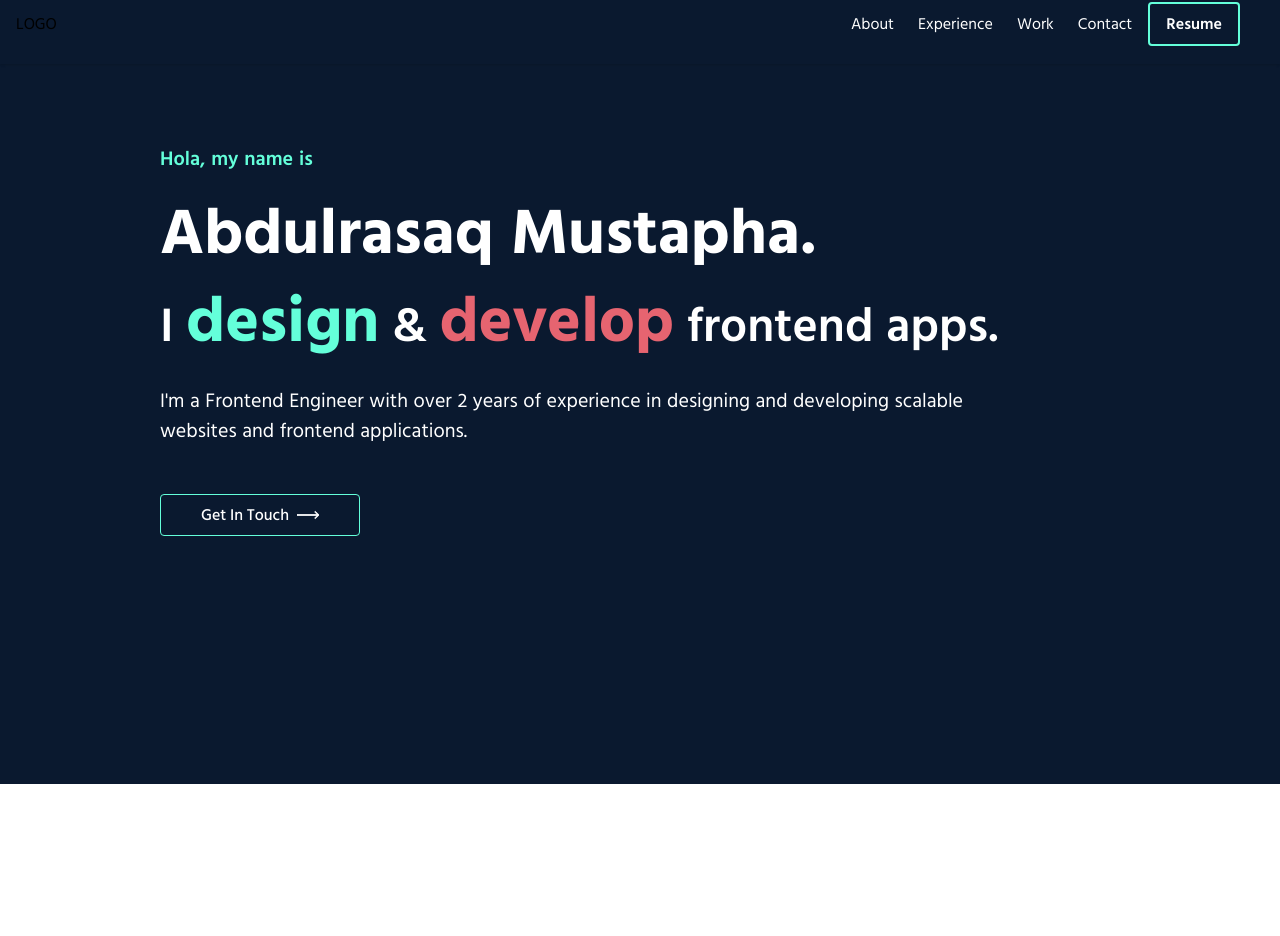
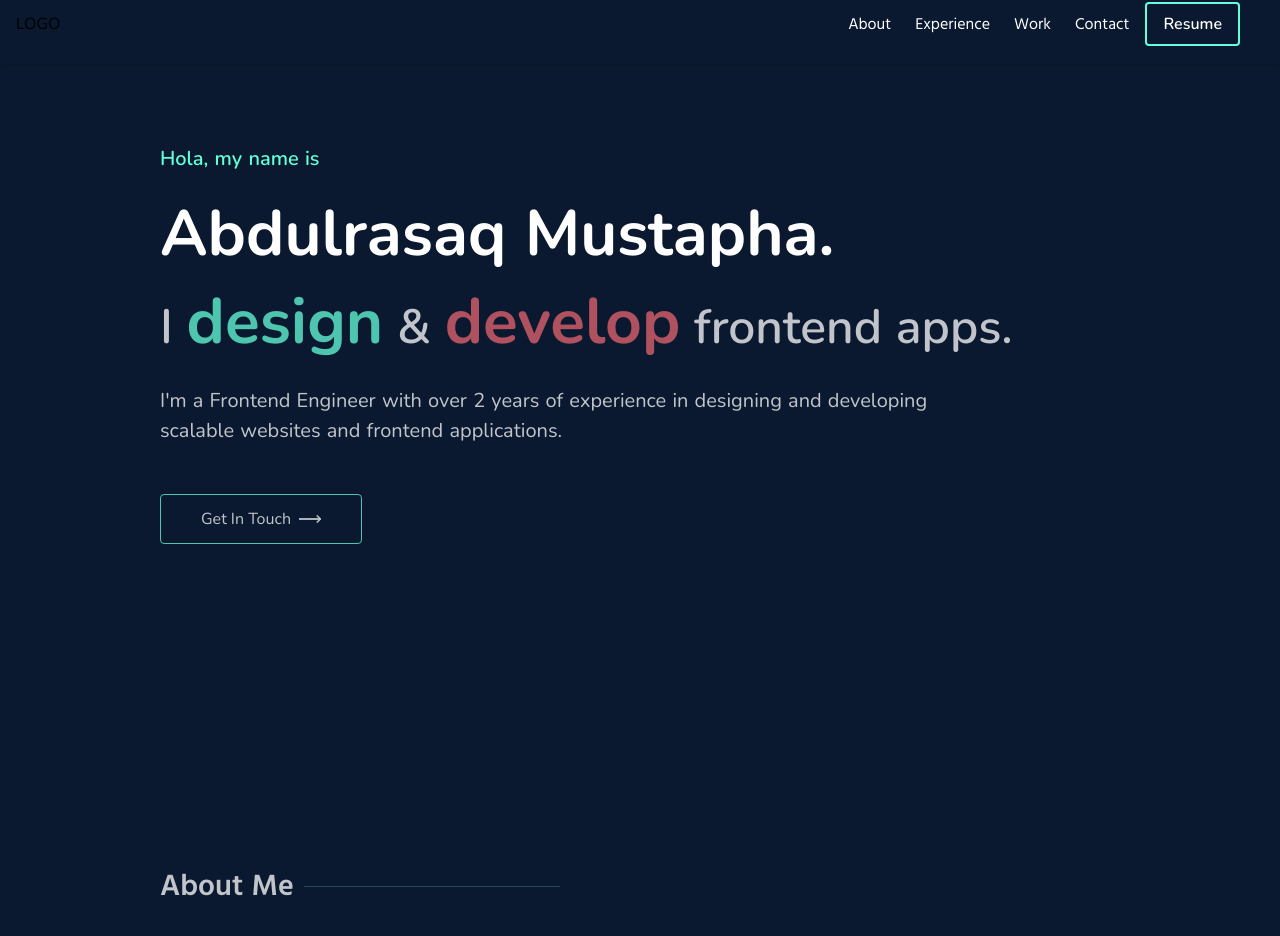
Before and after one commit to geekmaros/geekmaros-portfolio, a Nuxt app: page / in a window 1280 px wide. Shown: the part 16-952 px from the top of the page. Before the commit the page ends 800 px from the top, so only its background shows below. Built offline with nearby package versions, Linux system fonts and the light colour scheme.

Commit message:
about content

```diff
--- a/assets/sass/main.sass
+++ b/assets/sass/main.sass
@@ -1,3 +1,4 @@
-@import url("https://fonts.googleapis.com/css2?family=Hind+Siliguri:wght@300;400;500;600;700&amp;family=Satisfy&amp;display=swap")
-html
-  font-family: 'Hind Siliguri', sans-serif
+//@import url("https://fonts.googleapis.com/css2?family=Hind+Siliguri:wght@400;500;600;700&amp;family=Satisfy&amp;display=swap")
+//@import url("https://fonts.googleapis.com/css2?family=Nunito:wght@400 ;500;600;700&amp;family=Satisfy&amp;display=swap")
+//html
+//  font-family: 'Hind Siliguri', sans-serif
--- /dev/null
+++ b/components/About.vue
@@ -0,0 +1,48 @@
+<template>
+  <section
+    class="about font-serif text-xl bg-regal-purple h-screen py-8 px-5 sm:py-20 sm:px-40"
+  >
+    <header class="flex justify-start items-center relative mb-6">
+      <span
+        class="text-about text-2xl font-semibold sm:text-3xl opacity-75 text-white sm:font-semibold"
+        >About Me</span
+      >
+    </header>
+
+    <div
+      class="about-content font-serif font-medium opacity-75 flex flex-col text-white"
+    >
+      <div class="about-compo">
+        <p>
+          Hola! I'm Abdulrasaq Mustapha also known as
+          <a
+            href="https://github.com/geekmaros"
+            target="_blank"
+            title="You can find me on all social media platform as @geekmaros"
+            ><span class="text-regal-blue">geekmaros</span></a
+          >, a Frontend Developer based in Nigeria(🇳🇬).
+        </p>
+        <p></p>
+      </div>
+    </div>
+  </section>
+</template>
+
+<script>
+export default {}
+</script>
+
+<style scoped lang="sass">
+@media screen and (min-width: 1024px)
+  section
+    header
+      .text-about:after
+        content: ''
+        position: absolute
+        height: 1px
+        width: 20vw
+        top: 48%
+        left: 15%
+        opacity: 0.3
+        background: var(--regal-blue)
+</style>
--- a/components/Header.vue
+++ b/components/Header.vue
@@ -1,8 +1,6 @@
 <template>
   <header class="h-20 shadow flex relative items-center bg-regal-purple">
-    <nav
-      class="sm:flex w-full relative sm:justify-between fixed sm:items-center"
-    >
+    <nav class="sm:flex w-full relative sm:justify-between sm:items-center">
       <div class="flex items-center justify-between flex-wrap px-4 py-3">
         <div class="image-container">
           <h1>LOGO</h1>
@@ -30,8 +28,10 @@
           v-for="link in navLink"
           :key="link.id"
           :to="`${link.to}`"
-          class="block sm:rounded-full text-white sm:text-white font-semibold sm:font-normal hover:text-regal-blue font-medium px-2 py-1 sm:mt-0 sm:ml-2"
-          >{{ link.name }}</nuxt-link
+          class="block font-serif sm:rounded-full text-white sm:text-white font-semibold sm:font-normal hover:text-regal-blue font-medium px-2 py-1 sm:mt-0 sm:ml-2"
+        >
+          <!--          <span class="font-mono">{{ 1 + i++ }}.</span>-->
+          {{ link.name }}</nuxt-link
         >
 
         <button
@@ -45,18 +45,18 @@
     <!--    Mobile Nav bar -->
     <div
       :class="isOpen ? 'blo' : 'hid'"
-      class="nav-links transform flex flex-col h-screen px-10 py-24 overflow-auto text-white bg-aside-purple top-0 absolute w-1/2 right-0 sm:hidden"
+      class="nav-links transform z-10 flex flex-col h-screen px-10 py-24 overflow-auto text-white bg-aside-purple top-0 absolute w-1/2 right-0 sm:hidden"
     >
       <nuxt-link
         v-for="link in navLink"
         :key="link.id"
         to="/"
-        class="block sm:rounded-full text-white sm:text-white font-semibold hover:text-regal-blue text-xl font-medium px-2 py-5 items-center text-center"
+        class="block sm:rounded-full opacity-75 text-white sm:text-white font-semibold hover:text-regal-blue text-xl font-medium px-2 py-5 items-center text-center"
         >{{ link.name }}</nuxt-link
       >
 
       <button
-        class="bg-transparent border-2 border-regal-blue text-white mt-3 rounded block font-semibold text-xl px-4 py-2 mt-10"
+        class="bg-transparent opacity-75 border-2 border-regal-blue text-white mt-3 rounded block font-semibold text-xl px-4 py-2 mt-10"
       >
         <nuxt-link to="#">Resume</nuxt-link>
       </button>
--- a/components/Hero.vue
+++ b/components/Hero.vue
@@ -1,25 +1,33 @@
 <template>
-  <section class="bg-regal-purple h-screen py-8 px-5  sm:py-20 sm:px-40">
+  <section class="bg-regal-purple h-screen py-8 px-5 sm:py-20 sm:px-40">
     <span class="text-regal-blue text-base font-semibold lg:text-xl"
       >Hola, my name is</span
     >
     <h1 class="sm:text-6xl leading-snug text-5xl mt-4 text-white font-bold">
       Abdulrasaq Mustapha.
     </h1>
-    <h2 class="sm:text-5xl text-4xl mt-0 text-white leading-snug font-semibold">
-      I <span class="text-regal-blue font-bold sm:text-6xl">design</span> &
-      <span class="text-regal-pink font-bold sm:text-6xl">develop</span>
+    <h2
+      class="sm:text-5xl text-4xl opacity-75 mt-0 text-white leading-snug font-semibold"
+    >
+      I
+      <span class="text-regal-blue opacity-100 font-bold sm:text-6xl"
+        >design</span
+      >
+      &
+      <span class="text-regal-pink opacity-100 font-bold sm:text-6xl"
+        >develop</span
+      >
       frontend apps.
     </h2>
     <p
-      class="text-white font-normal text-base  sm:pr-32 sm:text-xl tracking-normal mt-5 leading-2"
+      class="text-white font-normal opacity-75 text-base sm:pr-32 sm:text-xl tracking-normal mt-5 leading-2"
     >
       I'm a Frontend Engineer with over 2 years of experience in designing and
       developing scalable websites and frontend applications.
     </p>
     <a href="mailto:razicruz@gmail.com" class="focus:outline-none">
       <button
-        class="getintouch z-10 relative flex items-center text-white focus:outline-none mt-12 hover:bg-regal-purple rounded border border-regal-blue px-2 py-2 sm:px-10 bg-transparent font-hairline font-medium"
+        class="getintouch z-10 relative opacity-75 flex items-center text-white focus:outline-none mt-12 hover:bg-regal-purple rounded border border-regal-blue px-2 py-2 sm:px-10 sm:py-3 bg-transparent font-hairline font-medium"
       >
         Get In Touch
 
--- a/layouts/default.vue
+++ b/layouts/default.vue
@@ -1,13 +1,13 @@
 <template>
-  <div class="w-full">
+  <div class="w-full overflow-x-hidden">
     <nuxt />
   </div>
 </template>
 
 <style>
 html {
-  font-family: 'Hind Siliguri', 'Source Sans Pro', -apple-system,
-    BlinkMacSystemFont, 'Segoe UI', Roboto, 'Helvetica Neue', Arial, sans-serif;
+  font-family: 'Nunito', 'Source Sans Pro', -apple-system, BlinkMacSystemFont,
+    'Segoe UI', Roboto, 'Helvetica Neue', Arial, sans-serif;
   /*font-size: 16px;*/
   word-spacing: 1px;
   -ms-text-size-adjust: 100%;
@@ -24,5 +24,6 @@ html {
 *:after {
   box-sizing: border-box;
   margin: 0;
+  transition: all 0.09s ease-in-out;
 }
 </style>
--- a/nuxt.config.js
+++ b/nuxt.config.js
@@ -14,7 +14,14 @@ export default {
         content: process.env.npm_package_description || '',
       },
     ],
-    link: [{ rel: 'icon', type: 'image/x-icon', href: '/favicon.ico' }],
+    link: [
+      { rel: 'icon', type: 'image/x-icon', href: '/favicon.ico' },
+      {
+        rel: 'stylesheet',
+        href:
+          'https://fonts.googleapis.com/css2?family=Hind+Siliguri:wght@400;500;600;700&family=Nunito:wght@400;600;700;800;900&family=Satisfy&display=swap',
+      },
+    ],
   },
   /*
    ** Customize the progress-bar color
--- a/pages/index.vue
+++ b/pages/index.vue
@@ -1,18 +1,21 @@
 <template>
-  <div class="overflow-x-hidden">
+  <div class="flex flex-col">
     <Header></Header>
     <Hero></Hero>
+    <About></About>
   </div>
 </template>
 
 <script>
 import Header from '~/components/Header.vue'
 import Hero from '~/components/Hero.vue'
+import About from '~/components/About.vue'
 
 export default {
   components: {
     Header,
     Hero,
+    About,
   },
 }
 </script>
--- a/tailwind.config.js
+++ b/tailwind.config.js
@@ -6,6 +6,13 @@
  */
 module.exports = {
   theme: {
+    fontFamily: {
+      sans: ['Nunito', '-apple-system', 'BlinkMacSystemFont'],
+      serif: ['"Hind Siliguri"', 'Georgia', 'Cambria'],
+      mono: ['Satisfy', 'SFMono-Regular', 'Menlo'],
+      display: ['Oswald'],
+      body: ['Open Sans'],
+    },
     extend: {
       colors: {
         'regal-purple': '#0a192f',
```
